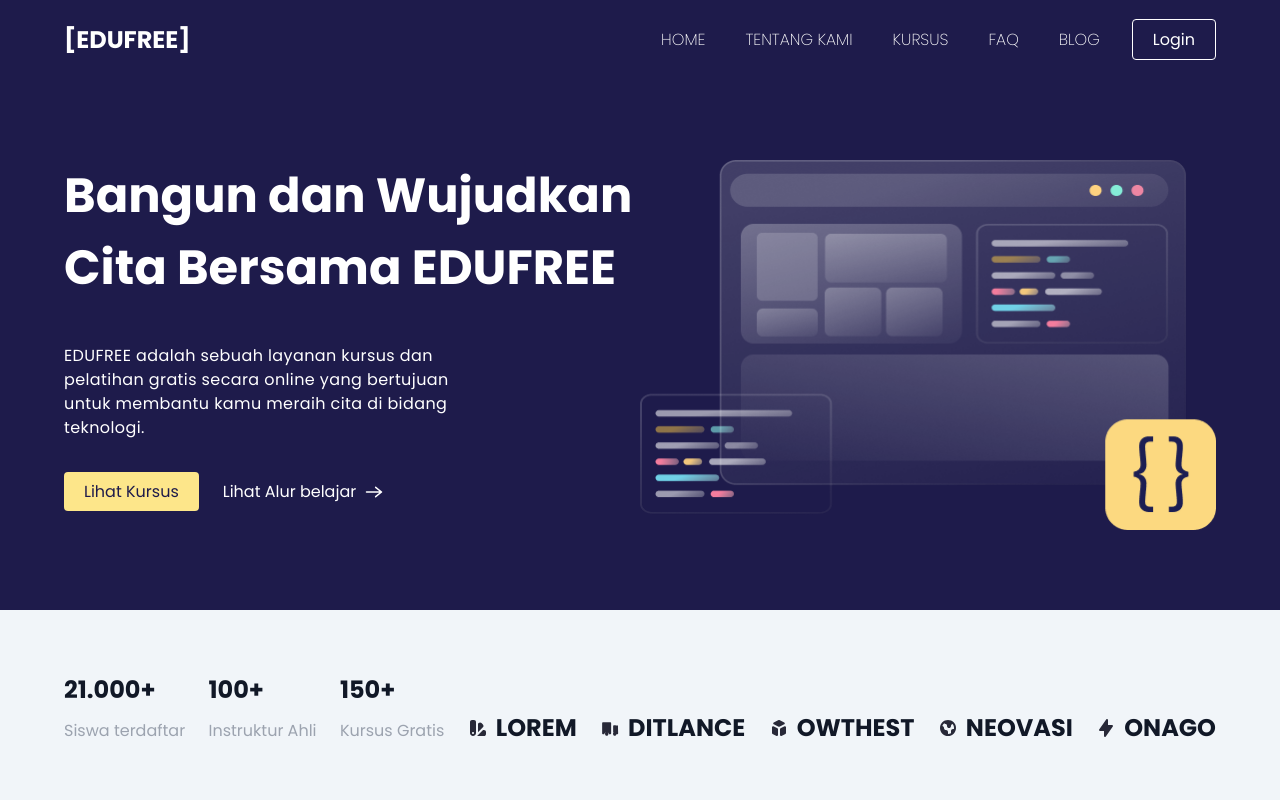
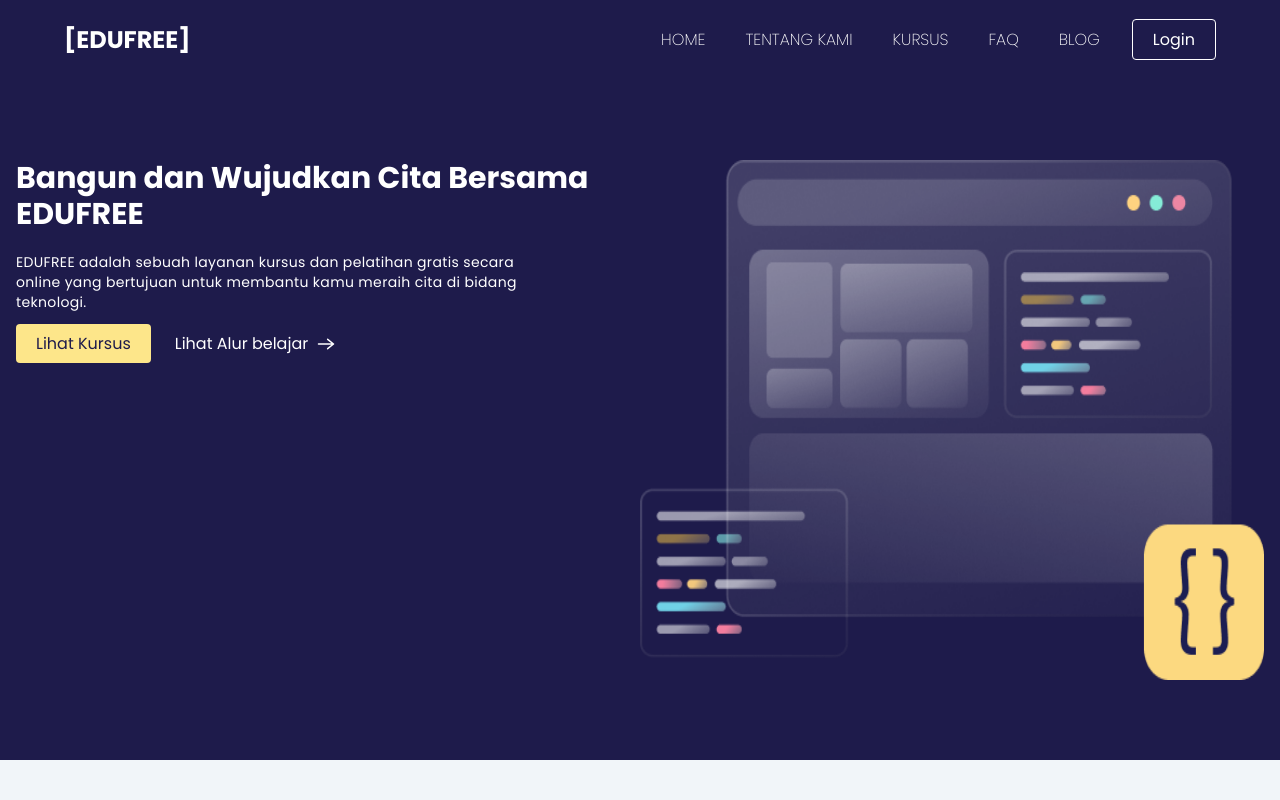
Before and after one commit to agustina12/EDUFREE-web, a Next.js app: page / in a window 1280 px wide. Shown: the top 800 px of the page. Built offline with nearby package versions, Linux system fonts and the light colour scheme.

Commit message:
Make responsive layout

```diff
--- a/src/app/components/Hero.js
+++ b/src/app/components/Hero.js
@@ -1,12 +1,12 @@
 import Button from "./Button";
 export default function Hero() {
   return (
-    <div className="flex ">
+    <div className="flex bg-hero 2xl:h-[712px] xl:h-[600px] md:h-[350px] md:px-0">
       <div className="w-3/6 ">
-        <h1 className="text-white text-5xl font-semibold leading-normal">
+        <h1 className="text-white text-5xl font-semibold leading-normal 2xl:w-8/12 md:text-3xl">
           Bangun dan Wujudkan Cita Bersama EDUFREE
         </h1>
-        <p className="text-white font-normal text-base my-10 tracking-wide w-9/12">
+        <p className="text-white font-normal text-base my-10 tracking-wide w-9/12 md:text-sm md:w-10/12 md:my-5">
           EDUFREE adalah sebuah layanan kursus dan pelatihan gratis secara
           online yang bertujuan untuk membantu kamu meraih cita di bidang
           teknologi.
--- a/src/app/components/SectionFooter.js
+++ b/src/app/components/SectionFooter.js
@@ -9,7 +9,7 @@ export default function SectionFooter() {
         <SectionParagraph variant="var-text-base">
           Bangun dan wujudkan cita bersama edufree
         </SectionParagraph>
-        <div className="bg-amber-200 w-3/5 rounded-t-lg mt-8 relative top-14">
+        <div className="bg-amber-200 w-3/4 rounded-t-lg mt-8 relative top-14">
           <div className="flex flex-row justify-around">
             <div className="flex flex-col py-4">
               <SectionParagraph variant="footer-font">Email</SectionParagraph>
--- a/src/app/page.js
+++ b/src/app/page.js
@@ -18,7 +18,7 @@ export default function Home() {
       <div className="w-screen ">
         <div className=" bg-indigo-950">
           <Navbar />
-          <div className="mx-16 pt-20">
+          <div className="mx-16 pt-20 md:mx-4">
             <Hero />
           </div>
         </div>
--- a/tailwind.config.js
+++ b/tailwind.config.js
@@ -1,3 +1,5 @@
+const plugin = require('tailwindcss');
+
 /** @type {import('tailwindcss').Config} */
 module.exports = {
   //compiler lebih cepat pakai mode jit
@@ -21,5 +23,11 @@ module.exports = {
       },
     },
   },
-  plugins: [],
+  plugins: [
+    plugin(function({addUtilities}){
+      const utilities ={
+
+      }
+    })
+  ],
 };
```
